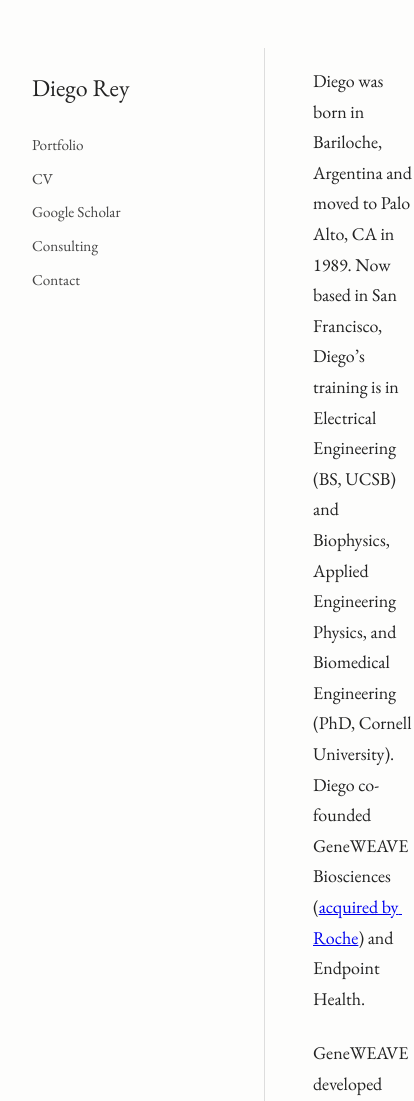
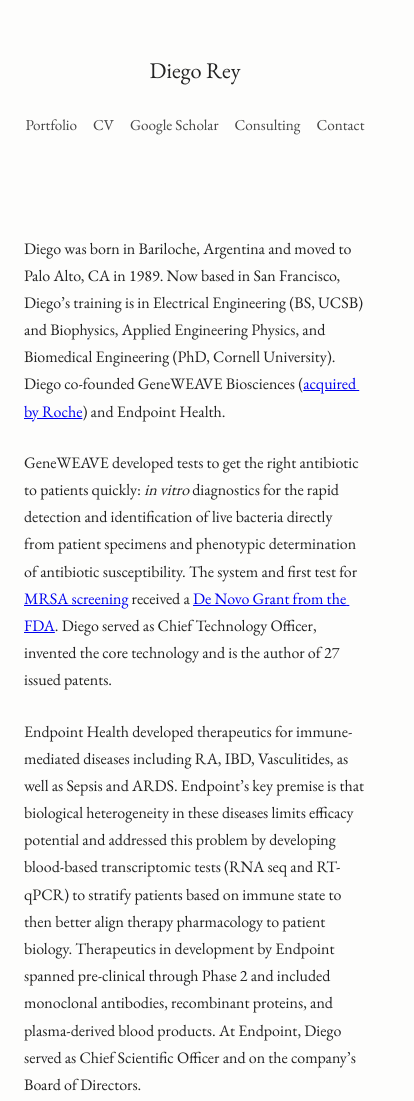
Before and after one commit to diegoarielrey/diegoarielrey.github.io, a plain HTML site: page index.html in a window 390 px wide. Shown: the top 1101 px of the page, 414 px wide, since content can reach past the window. Drawn offline with nearby package versions, Linux system fonts and the light colour scheme.

Commit message:
Make layout fully responsive for mobile

```diff
--- a/styles.css
+++ b/styles.css
@@ -1,3 +1,5 @@
+@import url('https://fonts.googleapis.com/css2?family=EB+Garamond&display=swap');
+
 body {
   margin: 0;
   padding: 0;
@@ -10,11 +12,11 @@ body {
 
 .container {
   display: flex;
-  min-height: 100vh;
+  flex-direction: row;
+  gap: 3rem;
   max-width: 1200px;
   margin: 0 auto;
   padding: 3rem 2rem;
-  gap: 3rem;
 }
 
 .sidebar {
@@ -26,8 +28,8 @@ body {
 
 .sidebar h1 {
   font-size: 1.5rem;
+  font-weight: normal;
   margin-bottom: 1.5rem;
-  font-weight: normal;
 }
 
 .sidebar nav {
@@ -75,3 +77,42 @@ footer {
   font-size: 0.8rem;
   color: #aaa;
 }
+
+/* ===== MOBILE ADJUSTMENTS ===== */
+@media screen and (max-width: 768px) {
+  .container {
+    flex-direction: column;
+    padding: 2rem 1.5rem;
+  }
+
+  .sidebar {
+    border: none;
+    padding: 0;
+    margin-bottom: 2rem;
+  }
+
+  .sidebar h1 {
+    text-align: center;
+    font-size: 1.4rem;
+  }
+
+  .sidebar nav {
+    flex-direction: row;
+    flex-wrap: wrap;
+    justify-content: center;
+    gap: 1rem;
+    font-size: 0.85rem;
+  }
+
+  .content {
+    font-size: 1rem;
+  }
+
+  .melipal {
+    text-align: center;
+  }
+
+  footer {
+    text-align: center;
+  }
+}
```
